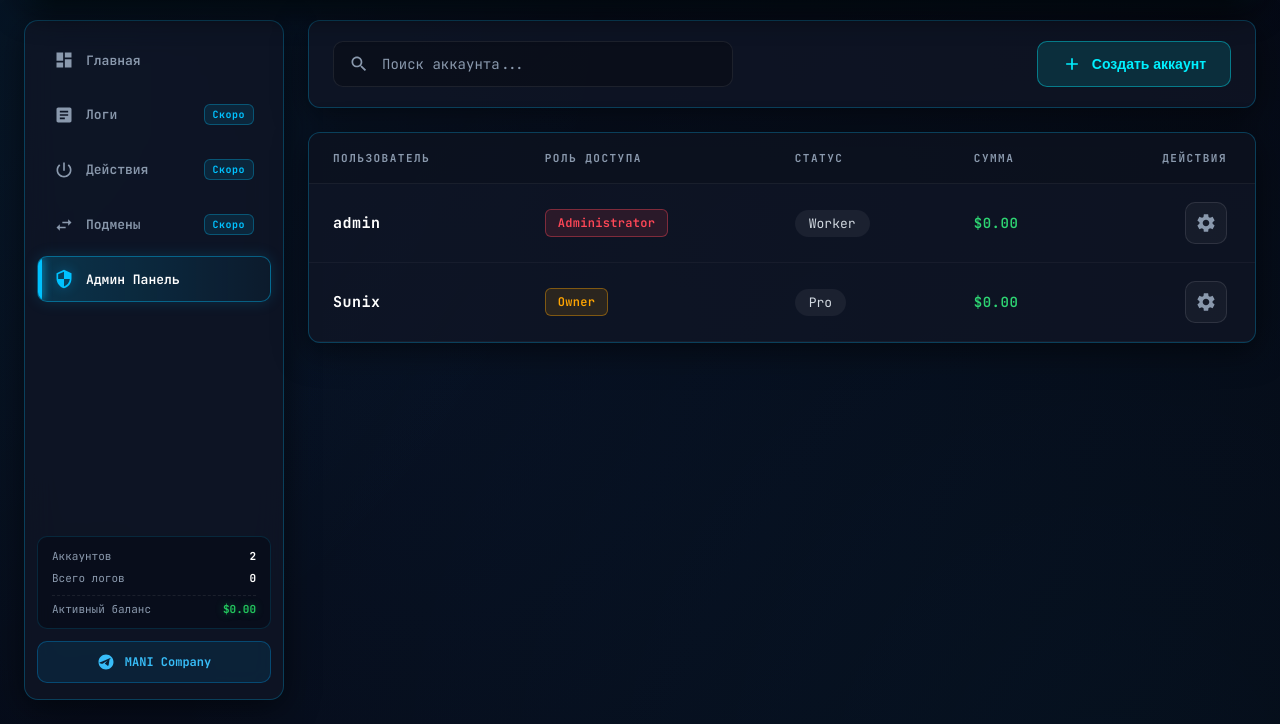
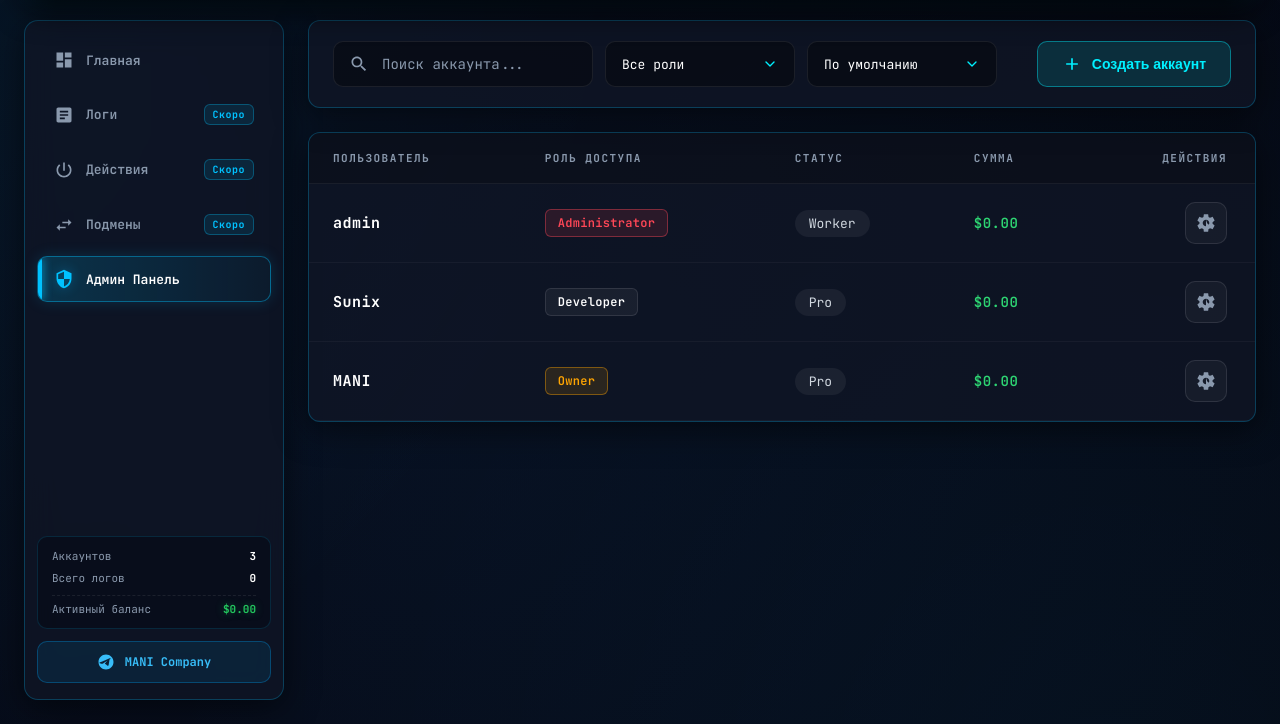
Before and after one commit to Sunsstylee/MANIPanel, a Flask app: page /admin/ in a window 1280 px wide. Shown: the part 76-800 px from the top of the page. Run offline with Flask 3, Linux system fonts and the light colour scheme; the visitor is signed in with stand-in values (Sample User, id 1).

Commit message:
Add files via upload

```diff
--- a/locales/en.json
+++ b/locales/en.json
@@ -60,5 +60,9 @@
     "err_user_not_found": "User not found!",
     "msg_account_created": "Account successfully created",
     "msg_account_updated": "Account details successfully updated",
-    "msg_user_deleted": "User successfully deleted"
+    "msg_user_deleted": "User successfully deleted",
+    "filter_all_roles": "All Roles",
+    "sort_default": "Default",
+    "sort_amount_desc": "Amount (High to Low)",
+    "sort_amount_asc": "Amount (Low to High)"
 }
--- a/locales/ru.json
+++ b/locales/ru.json
@@ -60,5 +60,9 @@
     "err_user_not_found": "Пользователь не найден!",
     "msg_account_created": "Аккаунт успешно создан",
     "msg_account_updated": "Данные аккаунта обновлены",
-    "msg_user_deleted": "Пользователь удален"
+    "msg_user_deleted": "Пользователь удален",
+    "filter_all_roles": "Все роли",
+    "sort_default": "По умолчанию",
+    "sort_amount_desc": "Сумма (по убыванию)",
+    "sort_amount_asc": "Сумма (по возрастанию)"
 }
--- a/routes/admin.py
+++ b/routes/admin.py
@@ -4,7 +4,7 @@ from locales.i18n import t
 
 admin_bp = Blueprint('admin', __name__, url_prefix='/admin')
 
-VALID_ROLES = ["Owner", "Administrator", "Moderator", "Speaker", "Dobiver", "User"]
+VALID_ROLES = ["Owner", "Developer", "Administrator", "Moderator", "Speaker", "Dobiver", "User"]
 VALID_STATUSES = ["Beginner", "Worker", "Pro"]
 
 @admin_bp.route('/')
--- a/routes/auth.py
+++ b/routes/auth.py
@@ -1,5 +1,5 @@
 from flask import Blueprint, render_template, request, redirect, url_for, session
-from database.database import verify_user, get_user_role, get_users_count
+from database.database import verify_user, get_user_role, get_user_status, get_users_count
 from locales.i18n import t
 from functools import wraps
 
@@ -25,7 +25,6 @@ def inject_sidebar_stats():
 
 @auth_bp.route('/login', methods=['GET', 'POST'])
 def login():
-    # Сохраняем язык из query-параметра ?lang=ru или ?lang=en в сессию
     lang_param = request.args.get('lang')
     if lang_param in ['ru', 'en']:
         session['lang'] = lang_param
@@ -55,7 +54,8 @@ def login():
 def dashboard():
     username = session.get('username')
     role = get_user_role(username)
-    return render_template('auth/dashboard.html', username=username, role=role)
+    status = get_user_status(username)
+    return render_template('auth/dashboard.html', username=username, role=role, status=status)
 
 @auth_bp.route('/logs')
 @login_required
--- a/static/css/pages/admin.css
+++ b/static/css/pages/admin.css
@@ -13,11 +13,26 @@
     align-items: center;
     padding: 20px 24px;
     border-radius: 12px;
+    gap: 16px;
+    flex-wrap: wrap;
+    position: relative;
+    z-index: 100;
+    overflow: visible;
+}
+
+.top-bar-left {
+    display: flex;
+    align-items: center;
+    gap: 12px;
+    flex-wrap: wrap;
+    flex: 1;
+    position: relative;
+    z-index: 100;
 }
 
 .search-box {
     position: relative;
-    width: 400px;
+    width: 260px;
 }
 
 .search-icon {
@@ -35,7 +50,7 @@
     width: 100%;
     height: 46px;
     padding: 10px 16px 10px 48px;
-    background: rgba(0, 0, 0, 0.25);
+    background: rgba(0, 0, 0, 0.35);
     border: 1px solid rgba(255, 255, 255, 0.08);
     border-radius: 10px;
     color: #ffffff;
@@ -47,9 +62,147 @@
 .search-box input:focus {
     border-color: var(--neon-blue, #00f0ff);
     box-shadow: 0 0 12px rgba(0, 240, 255, 0.25);
-    background: rgba(0, 0, 0, 0.4);
+    background: rgba(0, 0, 0, 0.5);
 }
 
+/* Кастомные выпадающие списки */
+.custom-dropdown {
+    position: relative;
+    min-width: 190px;
+    z-index: 101;
+}
+
+.custom-dropdown-btn {
+    width: 100%;
+    height: 46px;
+    padding: 0 16px;
+    background: rgba(0, 0, 0, 0.35);
+    border: 1px solid rgba(255, 255, 255, 0.08);
+    border-radius: 10px;
+    color: #ffffff;
+    font-size: 13px;
+    font-family: inherit;
+    display: flex;
+    align-items: center;
+    justify-content: space-between;
+    cursor: pointer;
+    transition: all 0.2s ease;
+    user-select: none;
+}
+
+.custom-dropdown-btn:hover,
+.custom-dropdown.active .custom-dropdown-btn {
+    border-color: var(--neon-blue, #00f0ff);
+    box-shadow: 0 0 12px rgba(0, 240, 255, 0.25);
+    background: rgba(0, 0, 0, 0.5);
+}
+
+.custom-dropdown-btn .arrow-icon {
+    width: 16px;
+    height: 16px;
+    fill: none;
+    stroke: #00f0ff;
+    stroke-width: 2;
+    stroke-linecap: round;
+    stroke-linejoin: round;
+    transition: transform 0.2s ease;
+    margin-left: 8px;
+    flex-shrink: 0;
+}
+
+.custom-dropdown.active .arrow-icon {
+    transform: rotate(180deg);
+}
+
+.custom-dropdown-menu {
+    position: absolute;
+    top: calc(100% + 6px);
+    left: 0;
+    width: 100%;
+    min-width: 210px;
+    background: #090e17; /* Сплошной непрозрачный фон */
+    border: 1px solid rgba(0, 240, 255, 0.35);
+    border-radius: 10px;
+    box-shadow: 0 12px 35px rgba(0, 0, 0, 0.95), 0 0 20px rgba(0, 240, 255, 0.2);
+    padding: 8px;
+    z-index: 99999;
+    display: none;
+    max-height: 250px;
+    overflow-y: auto;
+    box-sizing: border-box;
+}
+
+/* Кастомный неоновый скроллбар для меню */
+.custom-dropdown-menu::-webkit-scrollbar {
+    width: 5px;
+}
+
+.custom-dropdown-menu::-webkit-scrollbar-track {
+    background: rgba(0, 0, 0, 0.4);
+    border-radius: 10px;
+}
+
+.custom-dropdown-menu::-webkit-scrollbar-thumb {
+    background: #00f0ff;
+    border-radius: 10px;
+    box-shadow: 0 0 8px rgba(0, 240, 255, 0.5);
+}
+
+.custom-dropdown-menu::-webkit-scrollbar-thumb:hover {
+    background: #52f6ff;
+}
+
+.custom-dropdown.active .custom-dropdown-menu {
+    display: block;
+    animation: dropdownFadeIn 0.15s ease-out;
+}
+
+@keyframes dropdownFadeIn {
+    from { opacity: 0; transform: translateY(-4px); }
+    to { opacity: 1; transform: translateY(0); }
+}
+
+.dropdown-item {
+    padding: 10px 12px;
+    font-size: 13px;
+    color: #ffffff;
+    border-radius: 6px;
+    cursor: pointer;
+    transition: all 0.15s ease;
+    display: flex;
+    align-items: center;
+    gap: 10px;
+    user-select: none;
+    background: transparent;
+}
+
+.dropdown-item:hover {
+    background: rgba(0, 240, 255, 0.15);
+    color: #00f0ff;
+}
+
+.dropdown-item.sort-option.active {
+    background: rgba(0, 240, 255, 0.2);
+    color: #00f0ff;
+    font-weight: 600;
+}
+
+.dropdown-divider {
+    height: 1px;
+    background: rgba(255, 255, 255, 0.08);
+    margin: 6px 0;
+}
+
+.checkbox-item input[type="checkbox"] {
+    width: 16px;
+    height: 16px;
+    accent-color: #00f0ff;
+    cursor: pointer;
+    margin: 0;
+    flex-shrink: 0;
+}
+
+/* Кнопка создания */
 .btn-create-user {
     display: inline-flex;
     align-items: center;
@@ -65,6 +218,7 @@
     font-size: 14px;
     font-weight: 600;
     transition: all 0.2s ease;
+    white-space: nowrap;
 }
 
 .btn-create-user:hover {
@@ -84,6 +238,8 @@
 .table-wrapper {
     overflow-x: auto;
     border-radius: 12px;
+    position: relative;
+    z-index: 1;
 }
 
 .admin-table {
@@ -100,7 +256,7 @@
     letter-spacing: 1.5px;
     color: #8a99ad;
     border-bottom: 1px solid rgba(255, 255, 255, 0.06);
-    background: rgba(0, 0, 0, 0.15);
+    background: rgba(0, 0, 0, 0.2);
 }
 
 .admin-table th.text-right,
@@ -303,7 +459,6 @@
     box-shadow: 0 0 10px rgba(0, 240, 255, 0.2);
 }
 
-/* Ошибки */
 .input-error {
     border-color: #ff4757 !important;
     box-shadow: 0 0 12px rgba(255, 71, 87, 0.4) !important;
@@ -325,7 +480,6 @@
     box-shadow: 0 0 12px rgba(255, 71, 87, 0.2);
 }
 
-/* Custom Dropdown Select */
 .custom-select {
     width: 100%;
     height: 44px;
@@ -361,7 +515,6 @@
     padding: 12px;
 }
 
-/* Чекбоксы */
 .checkbox-grid {
     display: grid;
     grid-template-columns: repeat(2, 1fr);
@@ -395,7 +548,6 @@
     display: none;
 }
 
-/* Подвал */
 .modal-footer {
     margin-top: 24px;
 }
@@ -407,7 +559,6 @@
     gap: 12px;
 }
 
-/* Основная неоновая кнопка (Голубая) */
 .btn-neon {
     width: 100%;
     height: 44px;
@@ -426,7 +577,6 @@
     box-shadow: 0 0 14px rgba(0, 240, 255, 0.35);
 }
 
-/* Неоновая кнопка удаления (Красный неон в стиле сайта) */
 .btn-neon-danger {
     height: 44px;
     padding: 0 20px;
--- a/static/js/admin.js
+++ b/static/js/admin.js
@@ -1,36 +1,165 @@
 document.addEventListener('DOMContentLoaded', () => {
     // ==========================================================================
-    // 1. ЖИВОЙ ПОИСК ПО ТАБЛИЦЕ
+    // 1. ИНИЦИАЛИЗАЦИЯ И УПРАВЛЕНИЕ КАСТОМНЫМИ ВЫПАДАЮЩИМИ СПИСКАМИ (DROPDOWNS)
+    // ==========================================================================
+    const roleDropdown = document.getElementById('roleDropdown');
+    const roleDropdownBtn = document.getElementById('roleDropdownBtn');
+    const roleDropdownLabel = document.getElementById('roleDropdownLabel');
+    const selectAllRoles = document.getElementById('selectAllRoles');
+    const roleFilterCbs = Array.from(document.querySelectorAll('.role-filter-cb'));
+
+    const sortDropdown = document.getElementById('sortDropdown');
+    const sortDropdownBtn = document.getElementById('sortDropdownBtn');
+    const sortDropdownLabel = document.getElementById('sortDropdownLabel');
+    const sortOptions = document.querySelectorAll('.sort-option');
+
+    let activeSortValue = 'default';
+
+    // Открытие/закрытие списка ролей
+    if (roleDropdownBtn && roleDropdown) {
+        roleDropdownBtn.addEventListener('click', (e) => {
+            e.stopPropagation();
+            sortDropdown?.classList.remove('active');
+            roleDropdown.classList.toggle('active');
+        });
+    }
+
+    // Открытие/закрытие списка сортировки
+    if (sortDropdownBtn && sortDropdown) {
+        sortDropdownBtn.addEventListener('click', (e) => {
+            e.stopPropagation();
+            roleDropdown?.classList.remove('active');
+            sortDropdown.classList.toggle('active');
+        });
+    }
+
+    // Закрытие всех выпадающих списков при клике вне их области
+    document.addEventListener('click', () => {
+        roleDropdown?.classList.remove('active');
+        sortDropdown?.classList.remove('active');
+    });
+
+    // Предотвращаем закрытие списка ролей при клике внутри меню
+    const roleDropdownMenu = document.getElementById('roleDropdownMenu');
+    if (roleDropdownMenu) {
+        roleDropdownMenu.addEventListener('click', (e) => {
+            e.stopPropagation();
+        });
+    }
+
+    // ==========================================================================
+    // 2. ЛОГИКА МУЛЬТИ-СЕЛЕКТА РОЛЕЙ И СОРТИРОВКИ
+    // ==========================================================================
+
+    // Переключение пункта "Все роли"
+    if (selectAllRoles) {
+        selectAllRoles.addEventListener('change', () => {
+            if (selectAllRoles.checked) {
+                roleFilterCbs.forEach(cb => cb.checked = false);
+            }
+            updateRoleLabel();
+            updateTable();
+        });
+    }
+
+    // Переключение отдельных чекбоксов ролей
+    roleFilterCbs.forEach(cb => {
+        cb.addEventListener('change', () => {
+            const anyChecked = roleFilterCbs.some(c => c.checked);
+            if (anyChecked) {
+                if (selectAllRoles) selectAllRoles.checked = false;
+            } else {
+                if (selectAllRoles) selectAllRoles.checked = true;
+            }
+            updateRoleLabel();
+            updateTable();
+        });
+    });
+
+    // Обновление заголовка кнопки фильтра ролей
+    function updateRoleLabel() {
+        const checkedCbs = roleFilterCbs.filter(c => c.checked);
+        const allText = roleDropdownLabel.getAttribute('data-text-all') || 'Все роли';
+
+        if (!selectAllRoles || selectAllRoles.checked || checkedCbs.length === 0) {
+            roleDropdownLabel.textContent = allText;
+        } else if (checkedCbs.length === 1) {
+            const spanText = checkedCbs[0].nextElementSibling.textContent;
+            roleDropdownLabel.textContent = spanText;
+        } else {
+            roleDropdownLabel.textContent = `${allText} (${checkedCbs.length})`;
+        }
+    }
+
+    // Выбор опции сортировки
+    sortOptions.forEach(option => {
+        option.addEventListener('click', () => {
+            sortOptions.forEach(opt => opt.classList.remove('active'));
+            option.classList.add('active');
+
+            activeSortValue = option.getAttribute('data-value');
+            sortDropdownLabel.textContent = option.textContent;
+            sortDropdown.classList.remove('active');
+
+            updateTable();
+        });
+    });
+
+    // ==========================================================================
+    // 3. ЖИВОЙ ПОИСК, ФИЛЬТРАЦИЯ И СОРТИРОВКА ТАБЛИЦЫ
     // ==========================================================================
     const searchInput = document.getElementById('userSearchInput');
-    const userRows = document.querySelectorAll('.user-row');
+    const tableBody = document.getElementById('usersTableBody');
+    const userRows = Array.from(document.querySelectorAll('.user-row'));
     const emptyRow = document.getElementById('emptyRow');
 
-    if (searchInput) {
-        searchInput.addEventListener('input', (e) => {
-            const query = e.target.value.toLowerCase().trim();
-            let visibleCount = 0;
+    function updateTable() {
+        const query = searchInput ? searchInput.value.toLowerCase().trim() : '';
+        const selectedRoles = roleFilterCbs.filter(c => c.checked).map(c => c.value);
+        const isAllRoles = !selectAllRoles || selectAllRoles.checked || selectedRoles.length === 0;
+
+        let visibleRows = [];
 
         userRows.forEach(row => {
             const username = row.getAttribute('data-username') || '';
-                if (username.includes(query)) {
+            const rolesAttr = row.getAttribute('data-roles') || '';
+            const userRolesList = rolesAttr.split(',').map(r => r.trim());
+
+            const matchesSearch = username.includes(query);
+            const matchesRole = isAllRoles || selectedRoles.some(r => userRolesList.includes(r));
+
+            if (matchesSearch && matchesRole) {
                 row.style.display = '';
                 row.classList.remove('hidden-row');
-                    visibleCount++;
+                visibleRows.push(row);
             } else {
                 row.style.display = 'none';
                 row.classList.add('hidden-row');
             }
         });
 
-            if (emptyRow) {
-                emptyRow.style.display = (visibleCount === 0) ? '' : 'none';
-            }
+        // Сортировка по балансу
+        if (activeSortValue !== 'default') {
+            visibleRows.sort((a, b) => {
+                const amountA = parseFloat(a.getAttribute('data-amount') || '0') || 0;
+                const amountB = parseFloat(b.getAttribute('data-amount') || '0') || 0;
+
+                return activeSortValue === 'asc' ? amountA - amountB : amountB - amountA;
             });
         }
 
+        visibleRows.forEach(row => tableBody.appendChild(row));
+
+        if (emptyRow) {
+            tableBody.appendChild(emptyRow);
+            emptyRow.style.display = (visibleRows.length === 0) ? '' : 'none';
+        }
+    }
+
+    if (searchInput) searchInput.addEventListener('input', updateTable);
+
     // ==========================================================================
-    // 2. УПРАВЛЕНИЕ МОДАЛЬНЫМИ ОКНАМИ И СБРОС ОШИБОК
+    // 4. УПРАВЛЕНИЕ МОДАЛЬНЫМИ ОКНАМИ И ВАЛИДАЦИЯ
     // ==========================================================================
     const createModal = document.getElementById('createModal');
     const editModal = document.getElementById('editModal');
@@ -61,7 +190,6 @@ document.addEventListener('DOMContentLoaded', () => {
         if (editErrorContainer) editErrorContainer.innerHTML = '';
     }
 
-    // Очистка при вводе
     [createUsernameInput, createPasswordInput].forEach(input => {
         if (input) {
             input.addEventListener('input', () => {
@@ -78,7 +206,6 @@ document.addEventListener('DOMContentLoaded', () => {
         });
     }
 
-    // Открытие / Закрытие модалок
     if (openCreateBtn && createModal) {
         openCreateBtn.addEventListener('click', () => {
             if (createForm) createForm.reset();
@@ -112,7 +239,6 @@ document.addEventListener('DOMContentLoaded', () => {
         }
     });
 
-    // Открытие модалки редактирования (Клик на шестеренку)
     document.querySelectorAll('.btn-gear').forEach(btn => {
         btn.addEventListener('click', () => {
             resetEditErrors();
@@ -129,7 +255,7 @@ document.addEventListener('DOMContentLoaded', () => {
 
             if (modalUsernameLabel) modalUsernameLabel.textContent = username;
             if (targetUsernameInput) targetUsernameInput.value = username;
-            if (editUsernameInput) editUsernameInput.value = username; // Заполняем поле смены логина
+            if (editUsernameInput) editUsernameInput.value = username;
             if (editStatusSelect) editStatusSelect.value = status;
             if (editPasswordInput) editPasswordInput.value = '';
 
@@ -142,10 +268,6 @@ document.addEventListener('DOMContentLoaded', () => {
             }
         });
     });
-
-    // ==========================================================================
-    // 3. ОТПРАВКА ФОРМ С КАСТОМНОЙ ВАЛИДАЦИЕЙ
-    // ==========================================================================
 
     // Создание пользователя
     if (createForm) {
--- a/templates/admpanel/admin.html
+++ b/templates/admpanel/admin.html
@@ -6,14 +6,52 @@
 <link rel="stylesheet" href="{{ url_for('static', filename='css/pages/admin.css') }}">
 
 <div class="admin-container">
-    <!-- Верхняя панель поиска и создания -->
+    <!-- Верхняя панель -->
     <div class="admin-top-bar glass-panel">
-        <div class="search-box">
-            <svg class="search-icon" xmlns="http://www.w3.org/2000/svg" viewBox="0 0 24 24">
-                <path d="M15.5 14h-.79l-.28-.27C15.41 12.59 16 11.11 16 9.5 16 5.91 13.09 3 9.5 3S3 5.91 3 9.5 5.91 16 9.5 16c1.61 0 3.09-.59 4.23-1.57l.27.28v.79l5 4.99L20.49 19l-4.99-5zm-6 0C7.01 14 5 11.99 5 9.5S7.01 5 9.5 5 14 7.01 14 9.5 11.99 14 9.5 14z"/>
-            </svg>
-            <input type="text" id="userSearchInput" placeholder="{{ t('admin_search_placeholder') }}" autocomplete="off">
+        <div class="top-bar-left">
+            <!-- Поле поиска -->
+            <div class="search-box">
+                <svg class="search-icon" xmlns="http://www.w3.org/2000/svg" viewBox="0 0 24 24">
+                    <path d="M15.5 14h-.79l-.28-.27C15.41 12.59 16 11.11 16 9.5 16 5.91 13.09 3 9.5 3S3 5.91 3 9.5 5.91 16 9.5 16c1.61 0 3.09-.59 4.23-1.57l.27.28v.79l5 4.99L20.49 19l-4.99-5zm-6 0C7.01 14 5 11.99 5 9.5S7.01 5 9.5 5 14 7.01 14 9.5 11.99 14 9.5 14z"/>
+                </svg>
+                <input type="text" id="userSearchInput" placeholder="{{ t('admin_search_placeholder') }}" autocomplete="off">
+            </div>
+
+            <!-- Кастомный выпадающий список выбора ролей -->
+            <div class="custom-dropdown" id="roleDropdown">
+                <button type="button" class="custom-dropdown-btn" id="roleDropdownBtn">
+                    <span id="roleDropdownLabel" data-text-all="{{ t('filter_all_roles') }}">{{ t('filter_all_roles') }}</span>
+                    <svg class="arrow-icon" xmlns="http://www.w3.org/2000/svg" viewBox="0 0 24 24"><polyline points="6 9 12 15 18 9"/></svg>
+                </button>
+                <div class="custom-dropdown-menu" id="roleDropdownMenu">
+                    <label class="dropdown-item checkbox-item">
+                        <input type="checkbox" id="selectAllRoles" checked>
+                        <span>{{ t('filter_all_roles') }}</span>
+                    </label>
+                    <div class="dropdown-divider"></div>
+                    {% for role in roles %}
+                    <label class="dropdown-item checkbox-item">
+                        <input type="checkbox" class="role-filter-cb" value="{{ role | lower }}">
+                        <span>{{ role }}</span>
+                    </label>
+                    {% endfor %}
+                </div>
+            </div>
+
+            <!-- Кастомный выпадающий список сортировки -->
+            <div class="custom-dropdown" id="sortDropdown">
+                <button type="button" class="custom-dropdown-btn" id="sortDropdownBtn">
+                    <span id="sortDropdownLabel">{{ t('sort_default') }}</span>
+                    <svg class="arrow-icon" xmlns="http://www.w3.org/2000/svg" viewBox="0 0 24 24"><polyline points="6 9 12 15 18 9"/></svg>
+                </button>
+                <div class="custom-dropdown-menu" id="sortDropdownMenu">
+                    <div class="dropdown-item sort-option active" data-value="default">{{ t('sort_default') }}</div>
+                    <div class="dropdown-item sort-option" data-value="desc">{{ t('sort_amount_desc') }}</div>
+                    <div class="dropdown-item sort-option" data-value="asc">{{ t('sort_amount_asc') }}</div>
+                </div>
+            </div>
         </div>
+
         <button class="btn-create-user" id="openCreateModalBtn">
             <svg xmlns="http://www.w3.org/2000/svg" viewBox="0 0 24 24"><path d="M19 13h-6v6h-2v-6H5v-2h6V5h2v6h6v2z"/></svg>
             <span>{{ t('admin_btn_create') }}</span>
@@ -34,7 +72,10 @@
             </thead>
             <tbody id="usersTableBody">
                 {% for username, user in users.items() %}
-                <tr class="user-row" data-username="{{ username | lower }}">
+                <tr class="user-row"
+                    data-username="{{ username | lower }}"
+                    data-roles="{{ user.roles | join(',') | lower }}"
+                    data-amount="{{ user.balance | replace('$', '') | replace(',', '') if user.balance is defined else '0' }}">
                     <td class="username-cell">
                         <strong>{{ username }}</strong>
                     </td>
@@ -58,7 +99,7 @@
                                 data-roles="{{ user.roles | join(',') }}"
                                 title="{{ t('edit_btn') }}">
                             <svg xmlns="http://www.w3.org/2000/svg" viewBox="0 0 24 24">
-                                <path d="M19.14 12.94c.04-.3.06-.61.06-.94 0-.32-.02-.64-.07-.94l2.03-1.58c.18-.14.23-.41.12-.61l-1.92-3.32c-.12-.22-.37-.29-.59-.22l-2.39.96c-.5-.38-1.03-.7-1.62-.94l-.36-2.54c-.04-.24-.24-.41-.48-.41h-3.84c-.24 0-.43.17-.47.41l-.36 2.54c-.59.24-1.13.57-1.62.94l-2.39-.96c-.22-.08-.47 0-.59.22L2.74 8.87c-.12.21-.08.47.12.61l2.03 1.58c-.05.3-.09.63-.09.94s.02.64.07.94l-2.03 1.58c-.18.14-.23.41-.12.61l1.92 3.32c.12.22.37.29.59.22l2.39-.96c.5.38 1.03.7 1.62.94l.36 2.54c.05.24.24.41.48.41h3.84c.24 0 .44-.17.47-.41l.36-2.54c.59-.24 1.13-.56 1.62-.94l2.39.96c.22.08.47 0 .59-.22l1.92-3.32c.12-.22.07-.47-.12-.61l-2.01-1.58zM12 15.6c-1.98 0-3.6-1.62-3.6-3.6s1.62-3.6 3.6-3.6 3.6 1.62 3.6 3.6-1.62 3.6-3.6 3.6z"/>
+                                <path d="M19.14 12.94c.04-.3.06-.61.06-.94 0-.32-.02-.64-.07-.94l2.03-1.58c.18-.14.23-.41.12-.61l-1.92-3.32c-.12-.22-.37-.29-.59-.22l-2.39.96c-.5-.38-1.03-.7-1.62-.94l-.36-2.54c-.04-.24-.24-.41-.48-.41h-3.84c-.24 0-.43.17-.47.41l-.36 2.54c-.59.24-1.13.57-1.62.94l-2.39-.96c-.22-.08-.47 0-.59.22L2.74 8.87c-.12.21-.08.47.12.61l2.03 1.58c-.05.3-.09.63-.09.94s.02.64.07.94l-2.03 1.58c-.18.14-.23.41-.12.61l1.92 3.32c.12.22.37.29.59.22l2.39-.96c.5.38 1.03.7 1.62.94l.36 2.54c.05.24.24.41.48.41h3.84c.24 0 .44-.17.47-.41l.36-2.54c.59-.24 1.13-.56 1.62-.94l2.39.96c.22.08.47 0 .59-.22l1.92-3.32c.12-.22.07-.47-.12-.61l-2.01-1.58zM12 15.6c-1.98 0-3.6-1.62-3.6-3.6s1.62-3.6 3.6-3.6 3.6 1.62 3.6 3.6-1.62 3.6-3.6-3.6z"/>
                             </svg>
                         </button>
                     </td>
@@ -130,15 +171,12 @@
         <form id="editForm" novalidate data-confirm-delete="{{ t('confirm_delete_user') }}" data-error-empty="{{ t('error_empty') }}">
             <div id="editErrorContainer" class="error-container"></div>
 
-            <!-- Скрытое поле с текущим (старым) логином -->
             <input type="hidden" id="editTargetUsername" name="old_username">
 
-            <!-- Изменение логина -->
             <div class="input-group">
                 <input type="text" id="editUsername" name="new_username" placeholder="{{ t('username_placeholder') }}" autocomplete="off">
             </div>
 
-            <!-- Изменение пароля -->
             <div class="input-group">
                 <input type="password" id="editPassword" name="password" placeholder="{{ t('admin_new_password_optional') }}">
             </div>
@@ -173,5 +211,5 @@
     </div>
 </div>
 
-<script src="{{ url_for('static', filename='js/admin.js') }}?v=6.0"></script>
+<script src="{{ url_for('static', filename='js/admin.js') }}?v=9.0"></script>
 {% endblock %}
--- a/templates/auth/dashboard.html
+++ b/templates/auth/dashboard.html
@@ -25,10 +25,7 @@
 
         <div class="stat-card glass-panel">
             <div class="stat-title">{{ t('status_label') }}</div>
-            <div class="stat-value">
-                <span class="pulse-dot"></span>
-                {{ t('status_online') }}
-            </div>
+            <div class="stat-value">{{ status }}</div>
         </div>
     </div>
 </div>
```
Also changed, not shown: database/database.py (+8 -1 lines), database/users.json (+7 -0 lines). Lines whose indentation alone changed are shown as unchanged.
